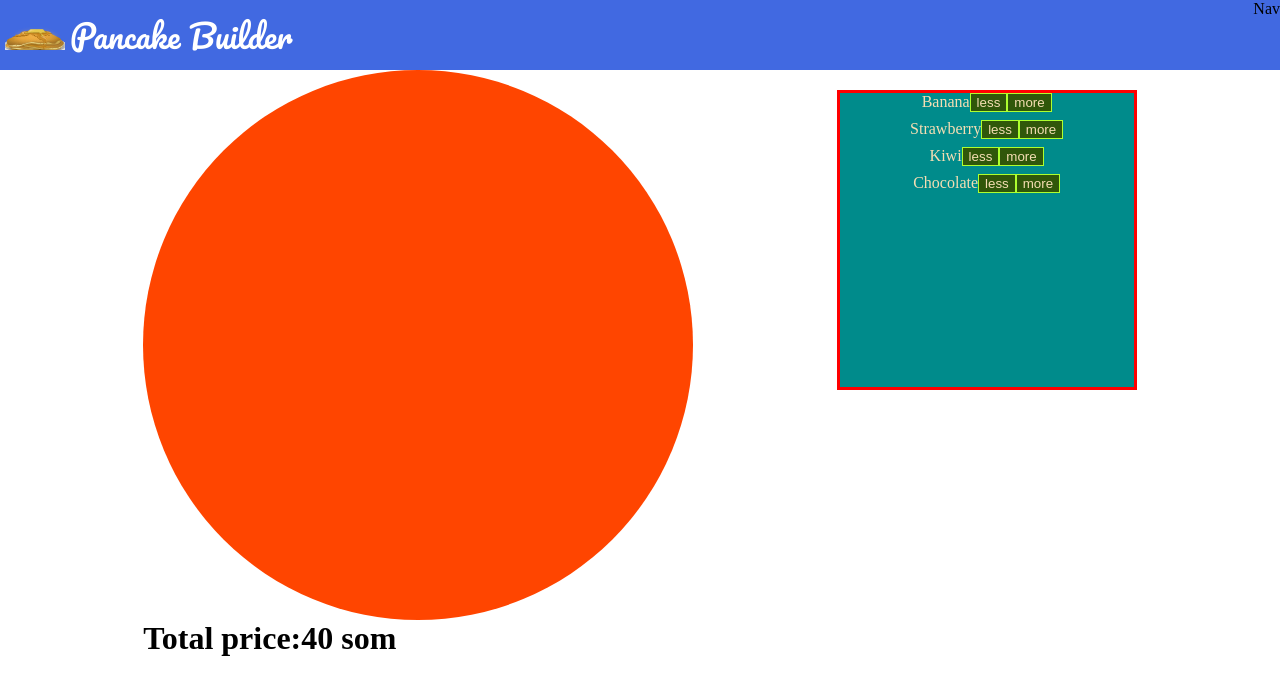
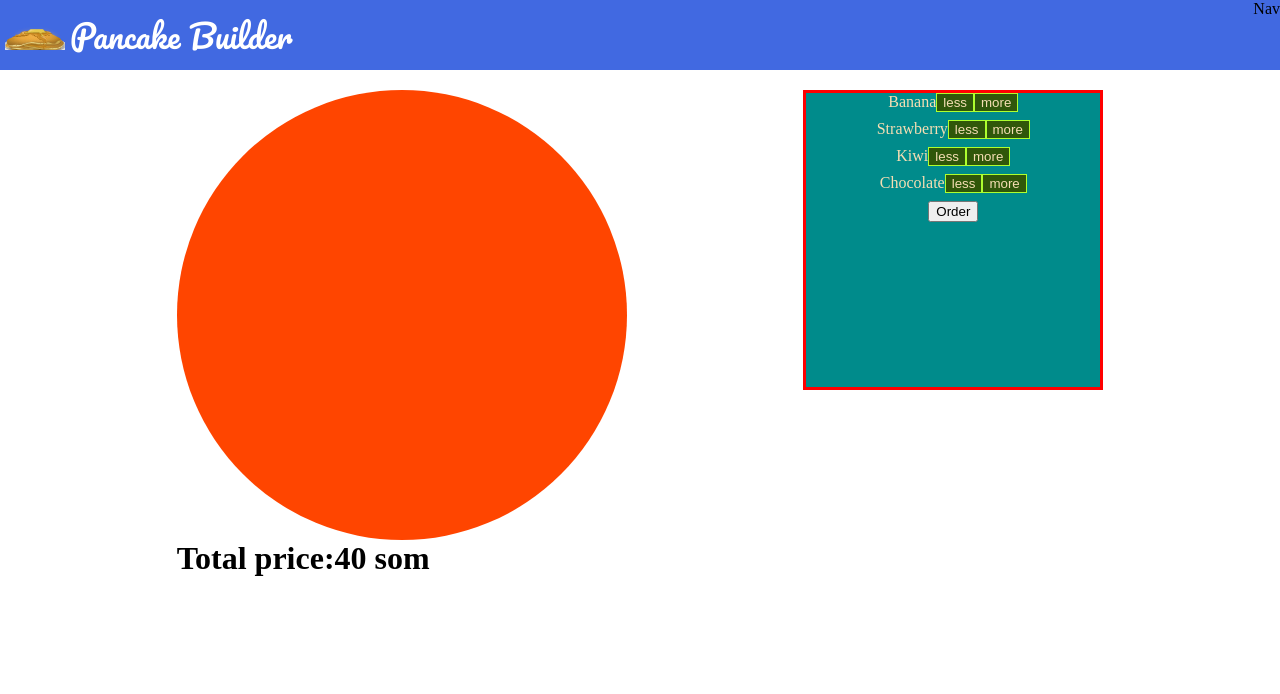
Before and after one commit to Askhat-Azizov/pancake-builder, a React (Create React App) app: page / in a window 1280 px wide. Shown: the top 694 px of the page. Built offline with nearby package versions, Linux system fonts and the light colour scheme.

Commit message:
Add button order

```diff
--- a/src/Conteiners/PancakeBuilder/PancakeBuilder.js
+++ b/src/Conteiners/PancakeBuilder/PancakeBuilder.js
@@ -33,6 +33,9 @@ export default function () {
       const newFruit = { ...fruit };
       newFruit[type]--;
       setfruit(newFruit);
+
+      const newPrice = price - PRICES[type];
+      setPrice(newPrice);
     }
   }
 
--- a/src/Conteiners/PancakeBuilder/PancakeBuilder.module.css
+++ b/src/Conteiners/PancakeBuilder/PancakeBuilder.module.css
@@ -2,4 +2,5 @@
     display: flex;
     flex-wrap: wrap;
     justify-content: space-evenly;
+    margin-top: 20px;
 }
--- a/src/components/PancakeBuilder/FruitsControls/FruitsControls.js
+++ b/src/components/PancakeBuilder/FruitsControls/FruitsControls.js
@@ -18,5 +18,8 @@ export default function ({ fruit, addFruit, removeFruit }) {
     />
   ));
 
-  return <div className={classes.FruitsControls}>{controlsOutput}</div>;
-}
+  return (
+    <div className={classes.FruitsControls}>{controlsOutput}
+     <button>Order</button>
+    </div>
+)}
--- a/src/components/PancakeBuilder/FruitsControls/FruitsControls.module.css
+++ b/src/components/PancakeBuilder/FruitsControls/FruitsControls.module.css
@@ -1,6 +1,5 @@
 .FruitsControls{
     display: flex;
-    margin-top: 20px;
     border: 3px solid red;
     background-color: darkcyan;
     width: 300px;
--- a/src/components/PancakeBuilder/FruitsKit/Fruitskit.module.css
+++ b/src/components/PancakeBuilder/FruitsKit/Fruitskit.module.css
@@ -4,8 +4,8 @@
     position: relative;
 
     background:orangered;
-    width: 550px;
-    height: 550px;
+    width: 450px;
+    height: 450px;
     border-radius: 50%;
 
     display: flex;
--- a/src/components/PancakeBuilder/FruitsKit/Pancake/Fruit.js
+++ b/src/components/PancakeBuilder/FruitsKit/Pancake/Fruit.js
@@ -6,7 +6,7 @@ export default function ({ type }) {
 
   let style = null;
   const getPosition = (ir) => {
-    const pd = 550;
+    const pd = 450;
     const pr = pd / 2;
 
     const ix = Math.round(Math.random() * pd);
```
